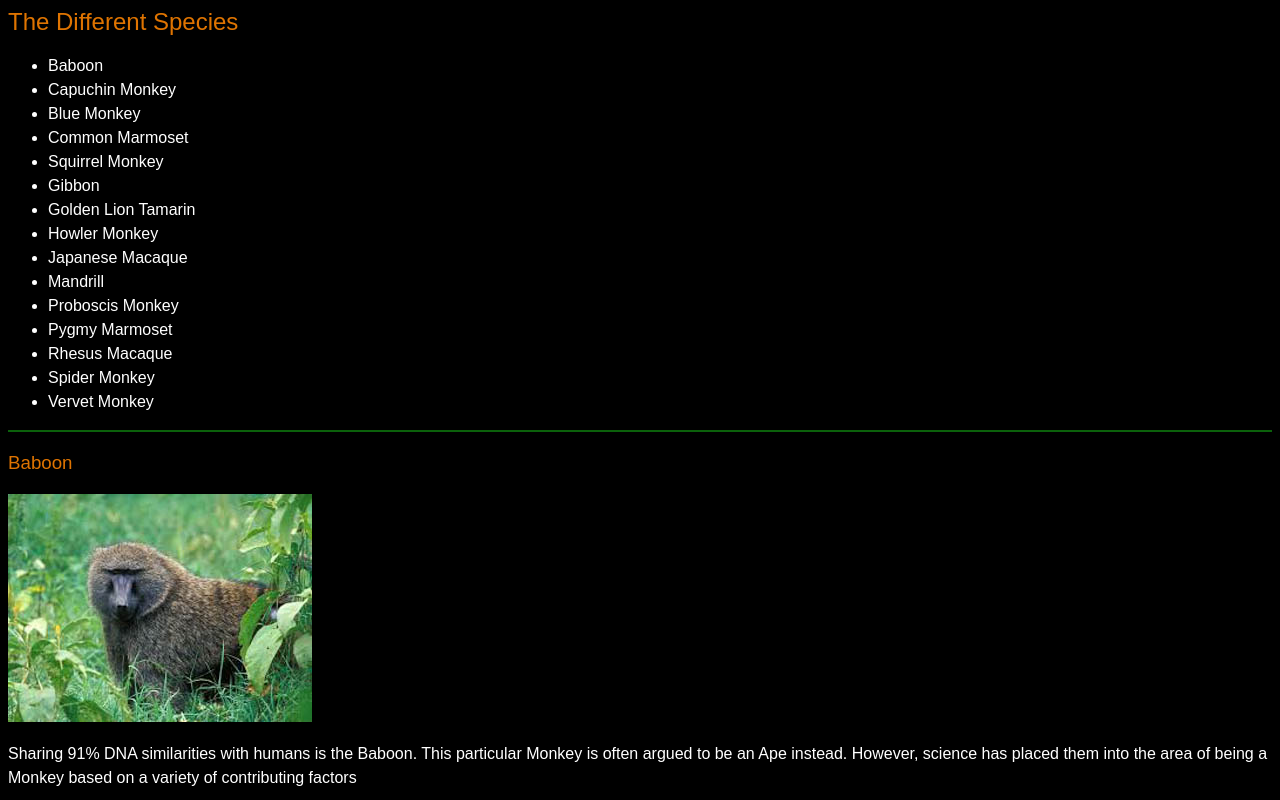
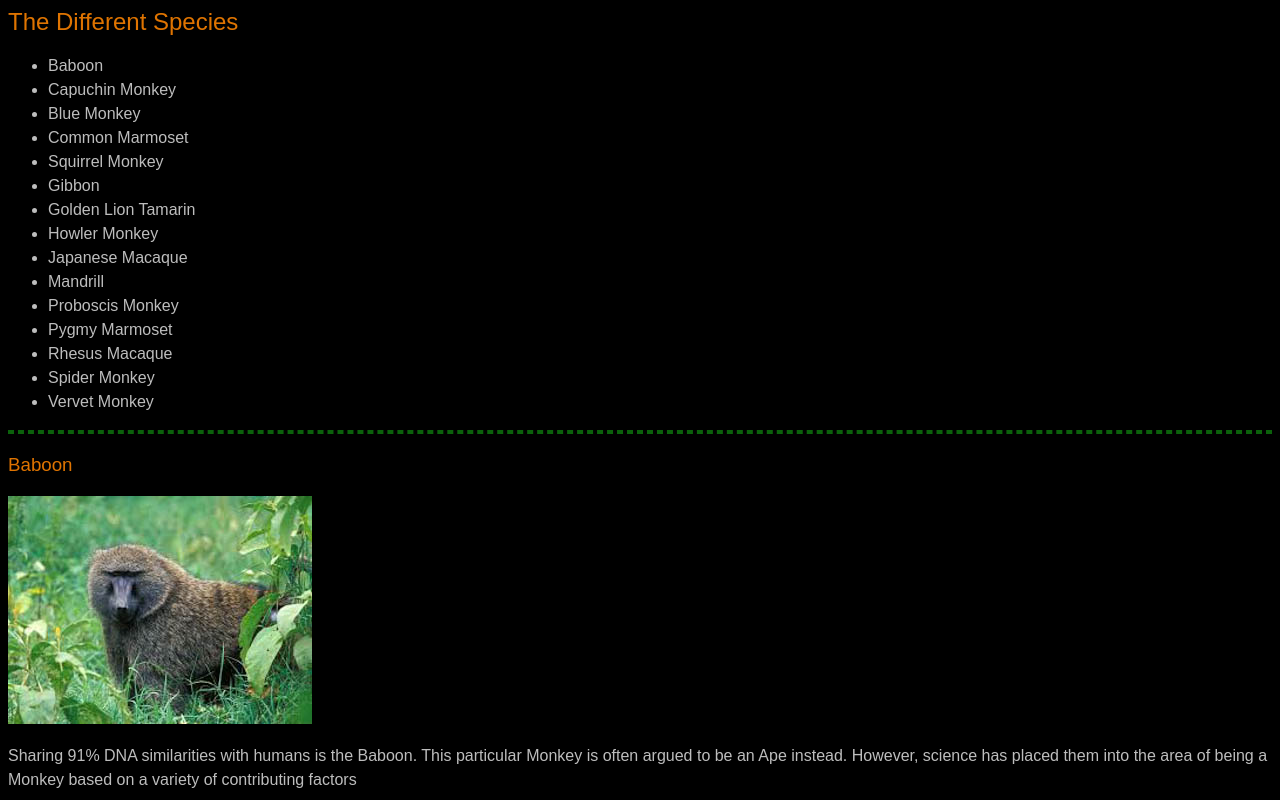
Before and after one commit to katie-wasylko/activity-css, a plain HTML site: page index.html in a window 1280 px wide. Shown: the part 540-1340 px from the top of the page. Drawn offline with Linux system fonts and the light colour scheme.

Commit message:
styles added

```diff
--- a/css/general.css
+++ b/css/general.css
@@ -11,7 +11,6 @@ h1 {
     font-size: 3rem;
     line-height: 1.5rem;
     font-weight: 200;
-
 }
 
 h2 {
@@ -22,14 +21,14 @@ h2 {
 }
 
 p {
-    color: #FFF;
+    color: #BDBDBD;
     line-height: 1.5rem;
 }
 
 p,
 li {
     line-height: 1.5rem;
-    color: #FFF;
+    color: #BDBDBD;
 }
 
 h3 {
@@ -39,5 +38,5 @@ h3 {
 }
 
 hr {
-    border: solid 1px #0B610B
+    border: dashed 2px #0B610B;
 }
```
